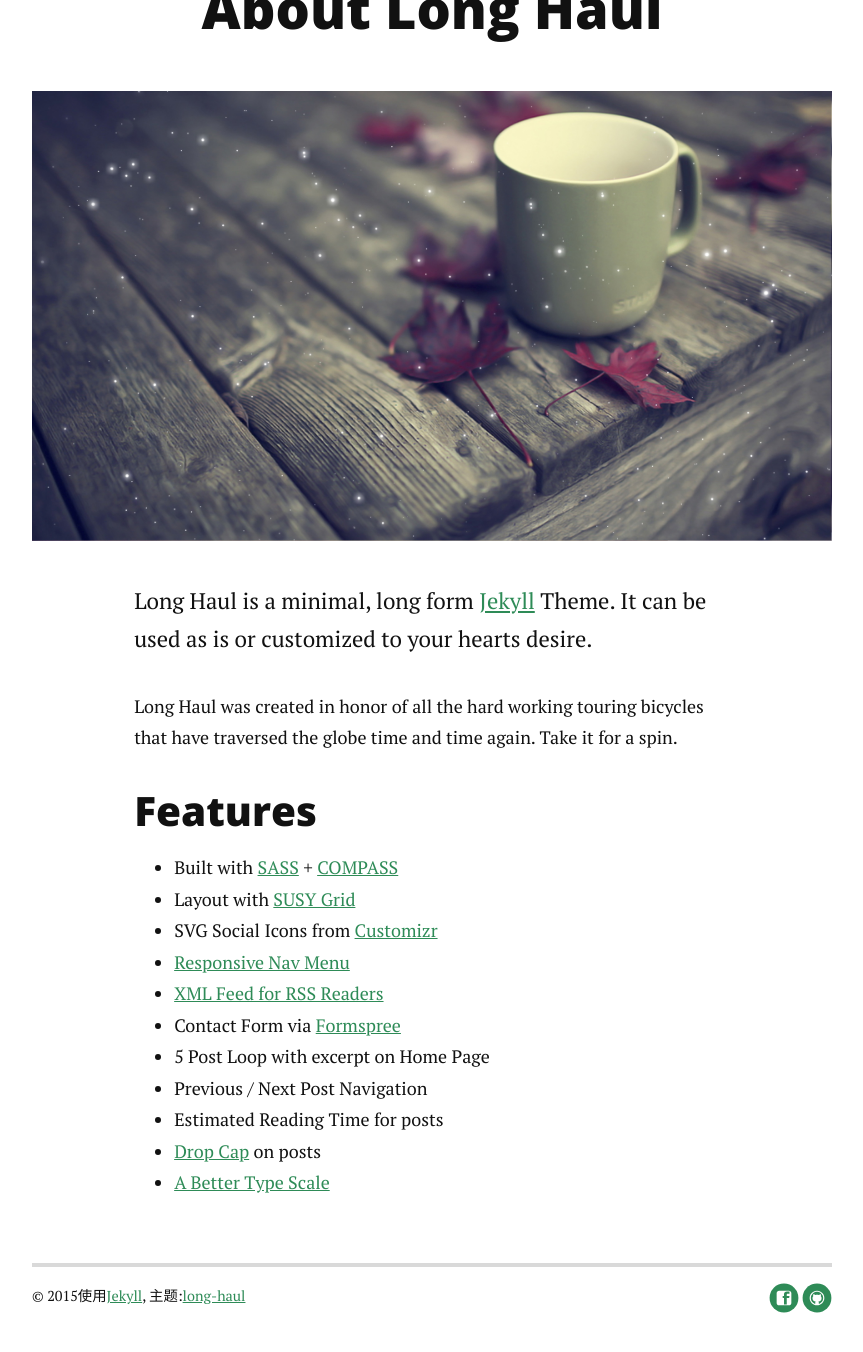
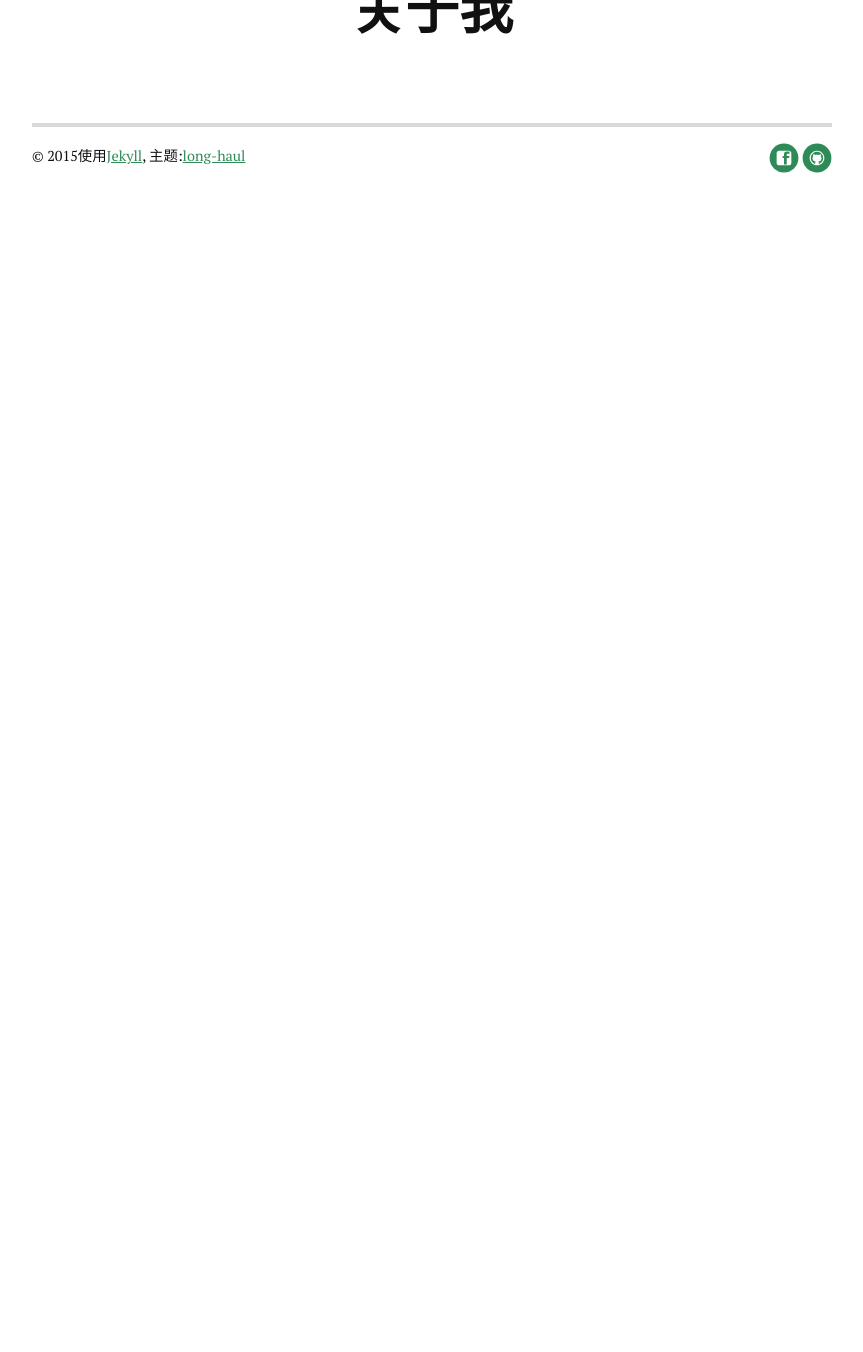
Before and after one commit to weijingqi/weijingqi.github.io, a Jekyll site: the page built from about.md, in a window 1280 px wide and 1400 px high, scrolled down 232 px. Shown: the top 1352 px of the window, without its empty margins (208-1071 px from the left). Built offline with Jekyll 4.4.1, drawn with Linux system fonts in a browser that asks for light colours; nearby versions of some CDN libraries; Markdown is read by kramdown in place of the engine named in the settings; after the commit the page ends 900 px from its top, so only the background shows below that.

Commit message:
about me

```diff
--- a/about.md
+++ b/about.md
@@ -1,25 +1,8 @@
 ---
 layout: default
-title: About Long Haul
+title: 关于我
 ---
 
 <div class="post">
-	<h1 class="pageTitle">About Long Haul</h1>
-	<img src="{{ '/assets/img/touring.jpg' | prepend: site.baseurl }}" alt="">
-	<p class="intro">Long Haul is a minimal, long form <a href="http://jekyllrb.com">Jekyll</a> Theme. It can be used as is or customized to your hearts desire.</p>
-	<p>Long Haul was created in honor of all the hard working touring bicycles that have traversed the globe time and time again. Take it for a spin.</p>
-	<h2>Features</h2>
-	<ul>
-		<li>Built with <a href="http://sass-lang.com/">SASS</a> + <a href="http://compass-style.org/">COMPASS</a></li>
-  		<li>Layout with <a href="http://susy.oddbird.net/">SUSY Grid</a></li>
-  		<li>SVG Social Icons from <a href="http://customizr.net/icons/">Customizr</a></li>
-  		<li><a href="http://responsive-nav.com/">Responsive Nav Menu</a></li>
-  		<li><a href="https://github.com/snaptortoise/jekyll-rss-feeds">XML Feed for RSS Readers</a></li>
-  		<li>Contact Form via <a href="http://formspree.io/">Formspree</a></li>
-      <li>5 Post Loop with excerpt on Home Page</li>
-  		<li>Previous / Next Post Navigation</li>
-      <li>Estimated Reading Time for posts</li>
-  		<li><a href="https://github.com/adobe-webplatform/dropcap.js">Drop Cap</a> on posts</li>
-  		<li><a href="http://typecast.com/blog/a-more-modern-scale-for-web-typography">A Better Type Scale</a></li>
-  	</ul>
+	<h1 class="pageTitle">关于我</h1>
 </div>
```
